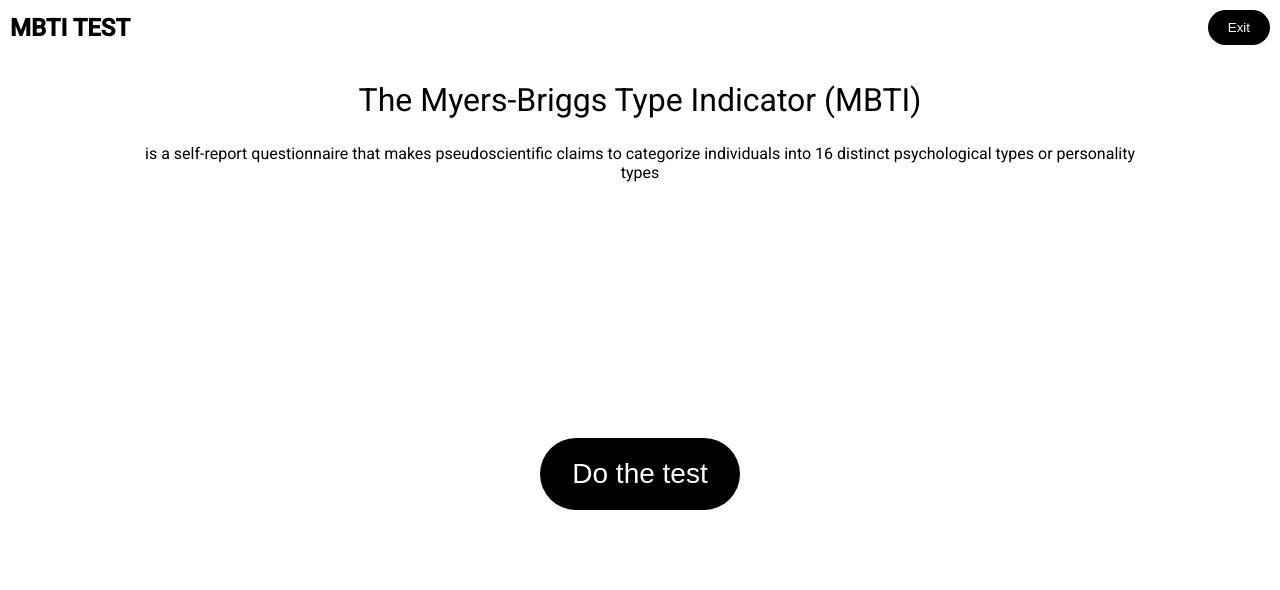
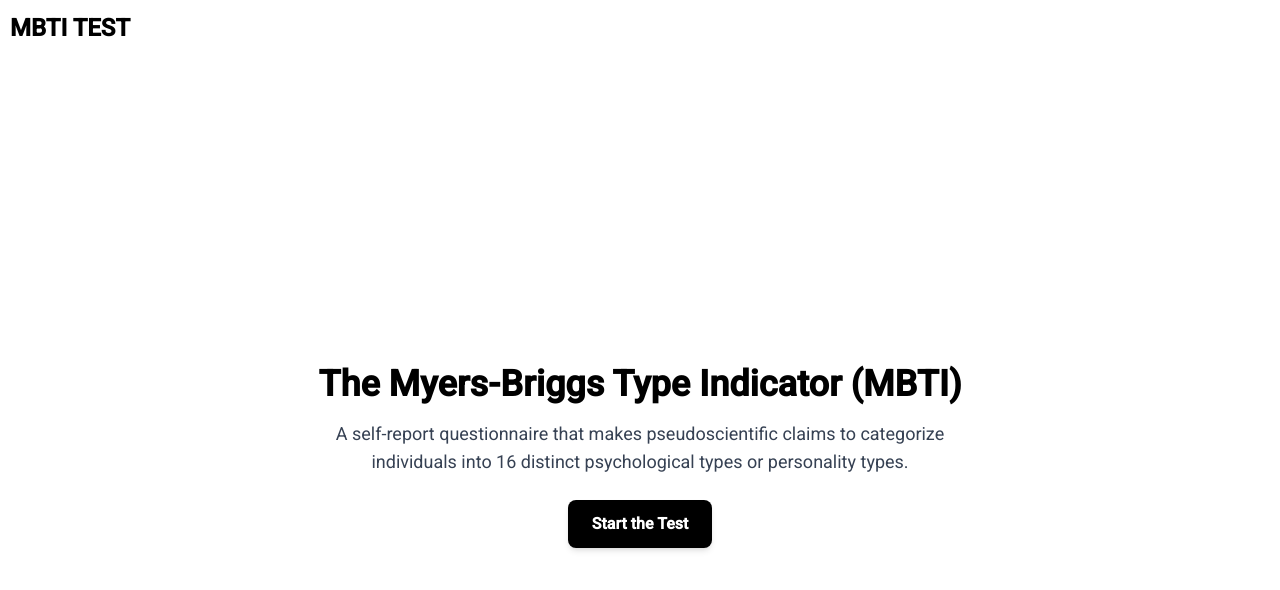
Before and after one commit to anime454/codybara-mbti-test, an Angular app: page / in a window 1280 px wide. Shown: the top 590 px of the page. Built offline with nearby package versions, Linux system fonts and the light colour scheme.

Commit message:
feat: integrate Tailwind CSS for improved styling and layout in app components

```diff
--- a/package.json
+++ b/package.json
@@ -18,7 +18,10 @@
     "@angular/platform-browser": "^19.2.0",
     "@angular/platform-browser-dynamic": "^19.2.0",
     "@angular/router": "^19.2.0",
+    "@tailwindcss/postcss": "^4.0.12",
+    "postcss": "^8.5.3",
     "rxjs": "~7.8.0",
+    "tailwindcss": "^4.0.12",
     "tslib": "^2.3.0",
     "zone.js": "~0.15.0"
   },
--- a/src/app/app.component.html
+++ b/src/app/app.component.html
@@ -1,24 +1,28 @@
 <app-header></app-header>
 
+<div class="flex flex-col items-center justify-center min-h-screen bg-white px-6">
   @if (!isStarted) {
-<div class="main-header">
+  <div class="text-center">
+    <h1 class="text-4xl font-bold text-black mb-4">
       The Myers-Briggs Type Indicator (MBTI)
+    </h1>
+    <p class="text-lg text-gray-700 max-w-2xl">
+      A self-report questionnaire that makes pseudoscientific claims to categorize individuals into 16 distinct
+      psychological types or personality types.
+    </p>
   </div>
-<div class="main-content">
-  is a self-report questionnaire that makes pseudoscientific claims to categorize individuals into 16 distinct
-  psychological types or personality types
-</div>
-<div class="main-start-test">
-  <button class="main-start-test-button" (click)="startTest()">
-    Do the test
+  <div class="mt-6">
+    <button
+      class="bg-black hover:bg-gray-800 text-white font-semibold py-3 px-6 rounded-lg shadow-md transition-all duration-300"
+      (click)="startTest()">
+      Start the Test
     </button>
   </div>
   } @else if (answers.length
-< questions.length) { <app-question (addAnswer)="addAnswer($event)" [question]="questions[currentQuestion]" />
+  < questions.length) { <app-question (addAnswer)="addAnswer($event)" [question]="questions[currentQuestion]"
+    class="mt-8 w-full max-w-xl text-black border border-gray-400 rounded-lg p-4 shadow-sm" />
   } @else {
-<app-result [mbtiType]="result"
-  [description]="mbtiDescriptions[result]"
-  [imageUrl]="'/assets/images/bonfire.png'">
-</app-result>
-
+  <app-result [mbtiType]="result" [description]="mbtiDescriptions[result]" [imageUrl]="'/assets/images/bonfire.png'"
+    class="mt-8 text-black" />
   }
+</div>
--- a/src/app/header/header.component.html
+++ b/src/app/header/header.component.html
@@ -2,7 +2,4 @@
     <div>
         <b>MBTI TEST </b>
     </div>
-    <div>
-        <button class="exit-button">Exit</button>
-    </div>
 </div>
--- a/src/styles.css
+++ b/src/styles.css
@@ -1,4 +1,5 @@
 /* You can add global styles to this file, and also import other style files */
+@import "tailwindcss";
 
 html,
 body {
```
Also changed, not shown: .postcssrc.json (added), 1 other file (tests, documents, lock files or other folders). Lines whose indentation alone changed are shown as unchanged.
